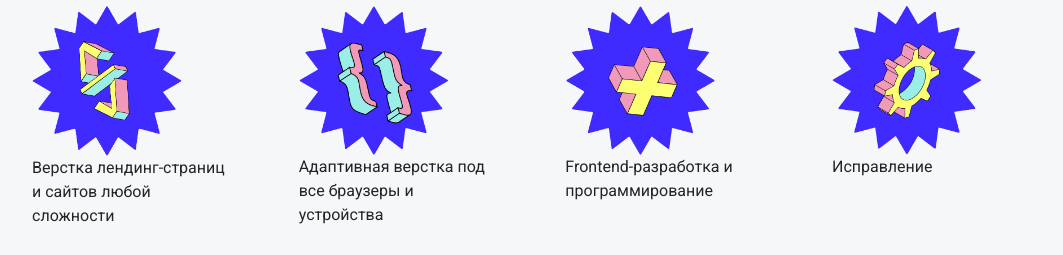
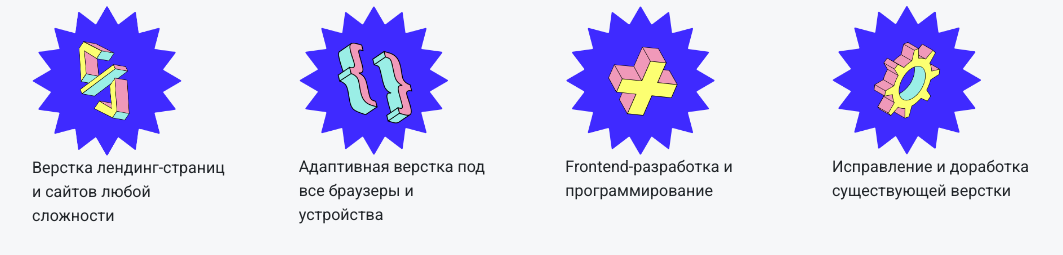
Before and after one commit to Stasyar/html-css-js, a plain HTML site: page index.html in a window 1280 px wide. Shown: the part 681-936 px from the top of the page, without its empty margins (108-1171 px from the left). Drawn offline with nearby package versions, Linux system fonts and the light colour scheme.

Commit message:
Update index.html

```diff
--- a/index.html
+++ b/index.html
@@ -289,7 +289,7 @@
                 </div>
                 <div>
                     <img src="images/4.png" alt="">
-                    Исправление
+                    Исправление и доработка существующей верстки
                 </div>
             </div>
             <button class="light-button open-popup">Узнать стоимость</button>
```
